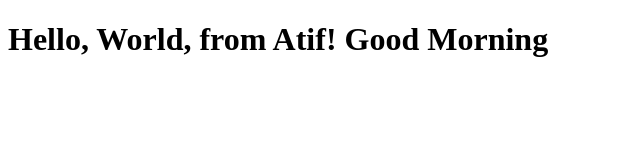
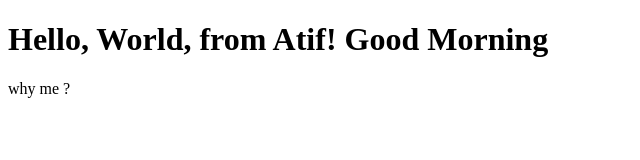
Before and after one commit to raoatif91/BootCamp2020Atif, a plain HTML site: page index.html in a window 1280 px wide. Shown: the full height of the page, 0-640 px from the left. Drawn offline with Linux system fonts and the light colour scheme.

Commit message:
Update index.html

```diff
--- a/index.html
+++ b/index.html
@@ -7,5 +7,6 @@
 </head>
 <body>
     <h1>Hello, World, from Atif! Good Morning</h1>
+    <p>why me ?</p>
 </body>
 </html>
```
